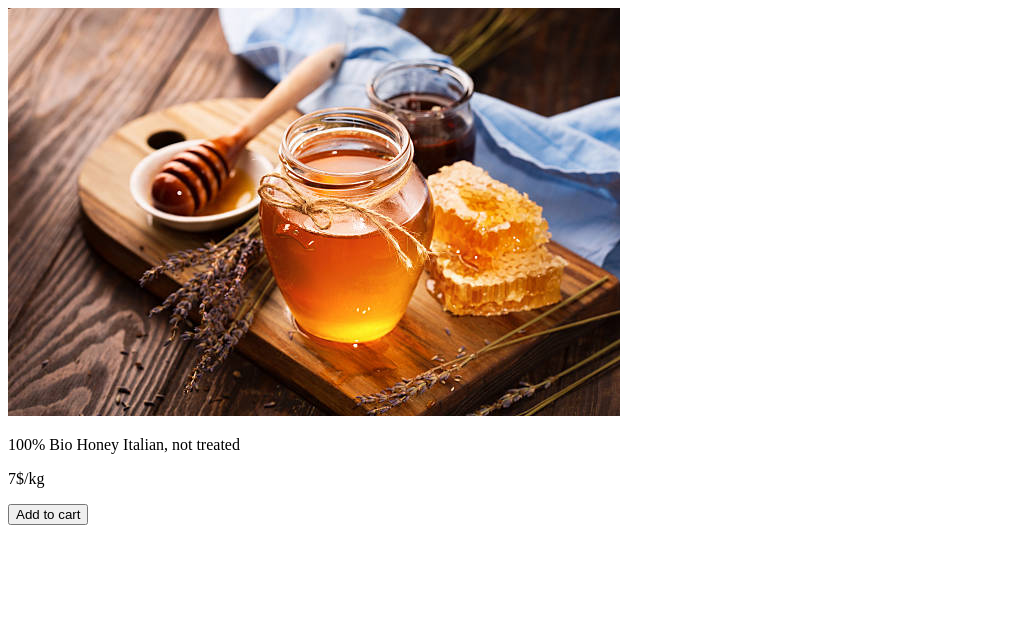
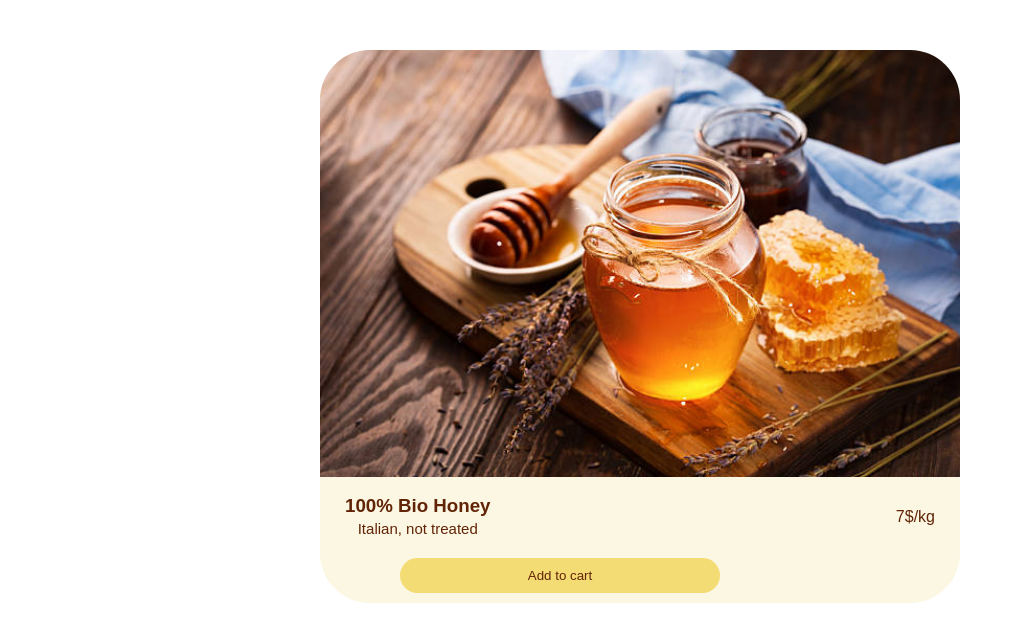
Before and after one commit to EmaBia00/U2-W1-D3---Flexbox, a plain HTML site: page card.html in a window 1280 px wide. Shown: the whole page, without its empty margins (0-1015 px from the left). Drawn offline with Linux system fonts and the light colour scheme.

Commit message:
finish card

```diff
--- a/assets/css/card.css
+++ b/assets/css/card.css
@@ -0,0 +1,49 @@
+*,
+*::after,
+*::before {
+    box-sizing: border-box;
+}
+
+body {
+    margin: 0;
+    font-family: Arial, Helvetica, sans-serif;
+}
+
+.card-container {
+    margin-top: 50px;
+    background-color: #FBF7E3;
+    border-radius: 50px;
+    width: 50%;
+    margin-inline: auto;
+    overflow: hidden;
+}
+
+.card-container img {
+    width: 100%;
+    display: block;
+}
+
+.card-content {
+    display: flex;
+    justify-content: space-between;
+    align-items: center;
+    text-align: center;
+    padding-inline: 25px;
+    color: #612406;
+}
+
+.card-content h3 span {
+    font-weight: 400;
+    font-size: 15px;
+}
+
+.cart {
+    background-color: #f4dc74;
+    margin-inline: 80px;
+    border-radius: 50px;
+    padding: 10px;
+    width: 50%;
+    color: #612406;
+    border: none;
+    margin-bottom: 10px;
+}
--- a/card.html
+++ b/card.html
@@ -11,8 +11,10 @@
 <body>
     <div class="card-container">
         <img src="./assets/imgs/honey.jpg" alt="honey">
-        <p>100% Bio Honey <span>Italian, not treated</span></p>
-        <p>7$/kg</p>
+        <div class="card-content">
+            <h3>100% Bio Honey </br><span>Italian, not treated</span></h3>
+            <p>7$/kg</p>
+        </div>
         <button class="cart">Add to cart</button>
     </div>
 </body>
```
